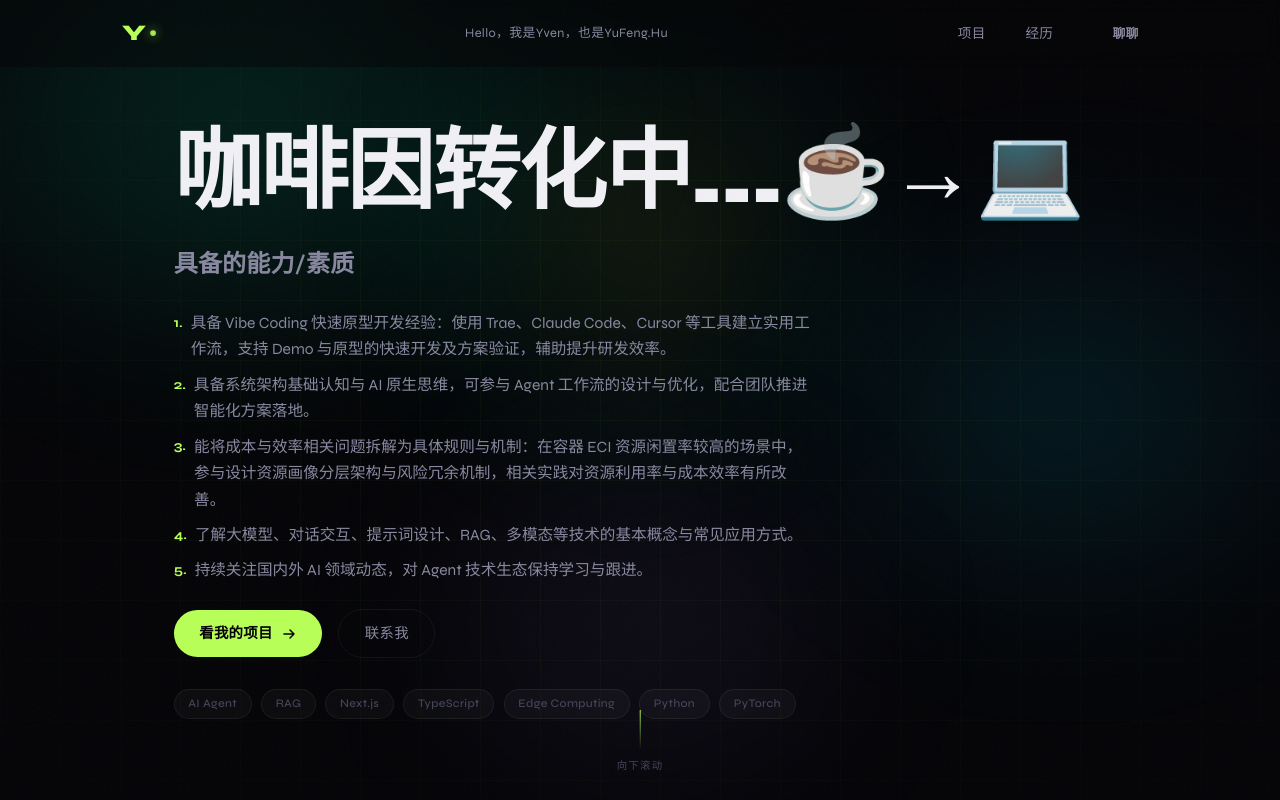
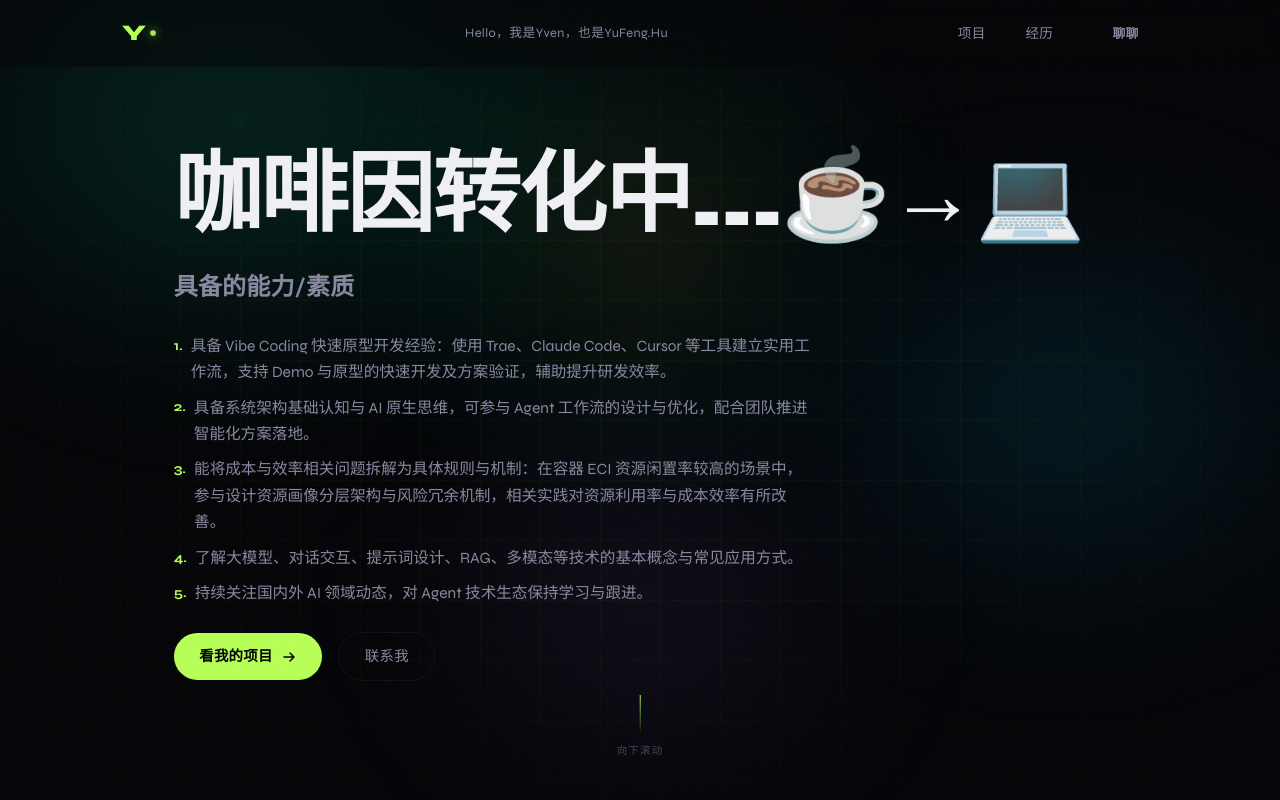
Before and after one commit to HYFLLLo/ProDuctYF, a Next.js app: page / in a window 1280 px wide. Shown: the top 800 px of the page. Built offline with nearby package versions, Linux system fonts and the light colour scheme.

Commit message:
feat: remove skills tags row from Hero

```diff
--- a/src/components/Hero/Hero.module.css
+++ b/src/components/Hero/Hero.module.css
@@ -291,33 +291,6 @@
   background: rgba(255, 255, 255, 0.04);
 }
 
-/* Tags */
-.tags {
-  display: flex;
-  flex-wrap: wrap;
-  gap: 0.6rem;
-  padding-top: 0.3rem;
-}
-
-.tag {
-  font-family: var(--font-display);
-  font-size: 0.72rem;
-  font-weight: 500;
-  color: var(--text-muted);
-  background: rgba(255, 255, 255, 0.03);
-  border: 1px solid var(--border-subtle);
-  border-radius: 100px;
-  padding: 0.3rem 0.85rem;
-  letter-spacing: 0.03em;
-  transition: all var(--duration-fast) ease;
-}
-
-.tag:hover {
-  color: var(--accent-lime);
-  border-color: rgba(184, 255, 87, 0.2);
-  background: rgba(184, 255, 87, 0.05);
-}
-
 /* Scroll hint */
 .scrollHint {
   position: absolute;
@@ -372,8 +345,4 @@
     align-items: flex-start;
     gap: 0.75rem;
   }
-
-  .tags {
-    gap: 0.4rem;
-  }
 }
--- a/src/components/Hero/Hero.tsx
+++ b/src/components/Hero/Hero.tsx
@@ -118,18 +118,6 @@ export default function Hero() {
             联系我
           </a>
         </motion.div>
-
-        {/* Tags */}
-        <motion.div
-          className={styles.tags}
-          initial={{ opacity: 0 }}
-          animate={{ opacity: 1 }}
-          transition={{ delay: 1.5, duration: 0.6 }}
-        >
-          {['AI Agent', 'RAG', 'Next.js', 'TypeScript', 'Edge Computing', 'Python', 'PyTorch'].map((t) => (
-            <span key={t} className={styles.tag}>{t}</span>
-          ))}
-        </motion.div>
       </div>
 
       {/* Scroll indicator */}
```
